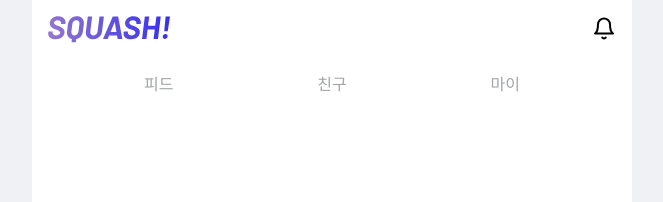
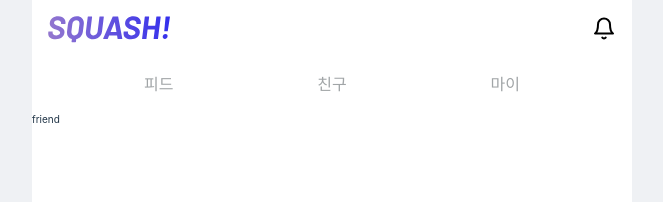
Before and after one commit to Squash-io/squash-frontend, a React (Vite) app: page /friend in a window 1280 px wide. Shown: the top 202 px of the page, without its empty margins (308-971 px from the left). Built offline with nearby package versions, Linux system fonts and the light colour scheme.

Commit message:
design : 페이지 구별 위해 텍스트 추가

```diff
--- a/src/pages/Feed/Feed.tsx
+++ b/src/pages/Feed/Feed.tsx
@@ -1,5 +1,5 @@
 const Feed = () => {
-  return <div></div>;
+  return <div>feed</div>;
 };
 
 export default Feed;
--- a/src/pages/Friend/Friend.tsx
+++ b/src/pages/Friend/Friend.tsx
@@ -1,5 +1,5 @@
 const Friend = () => {
-  return <div></div>;
+  return <div>friend</div>;
 };
 
 export default Friend;
--- a/src/pages/My/My.tsx
+++ b/src/pages/My/My.tsx
@@ -1,5 +1,5 @@
 const My = () => {
-  return <div></div>;
+  return <div>my</div>;
 };
 
 export default My;
```
